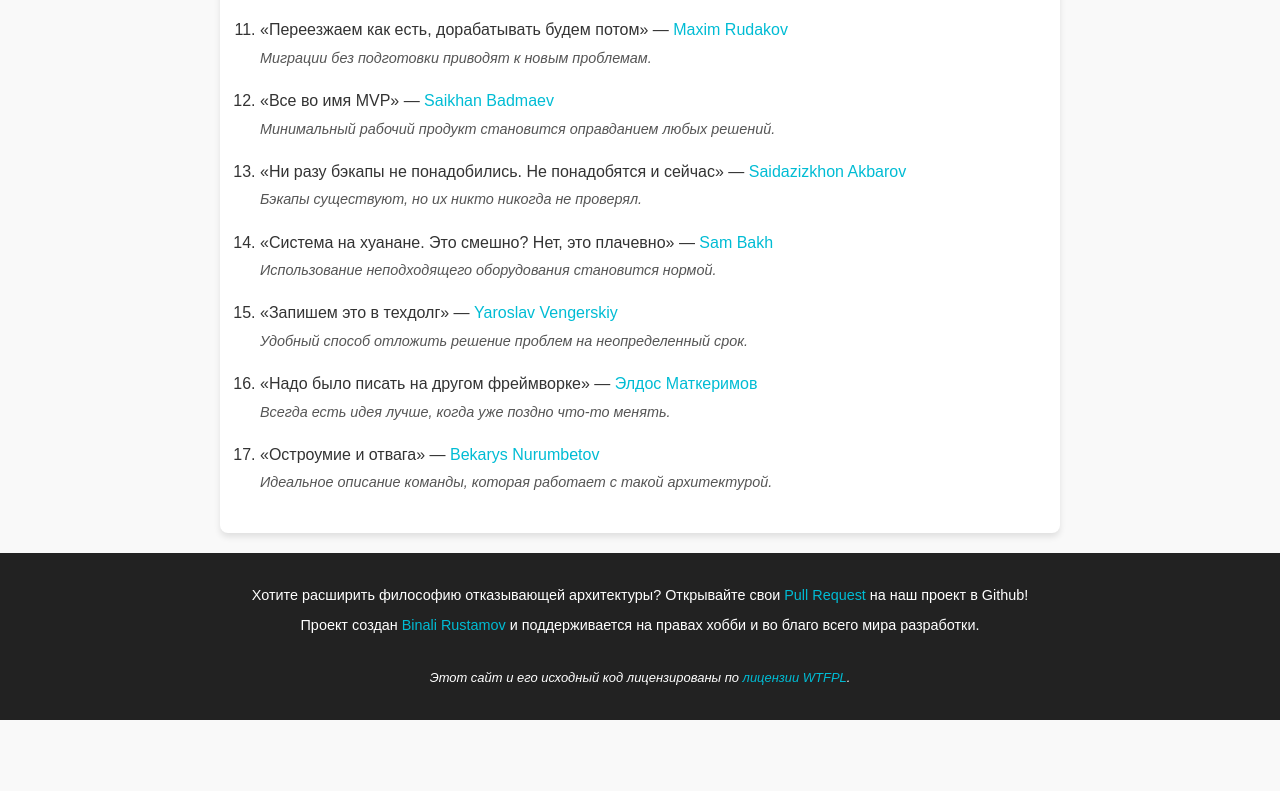
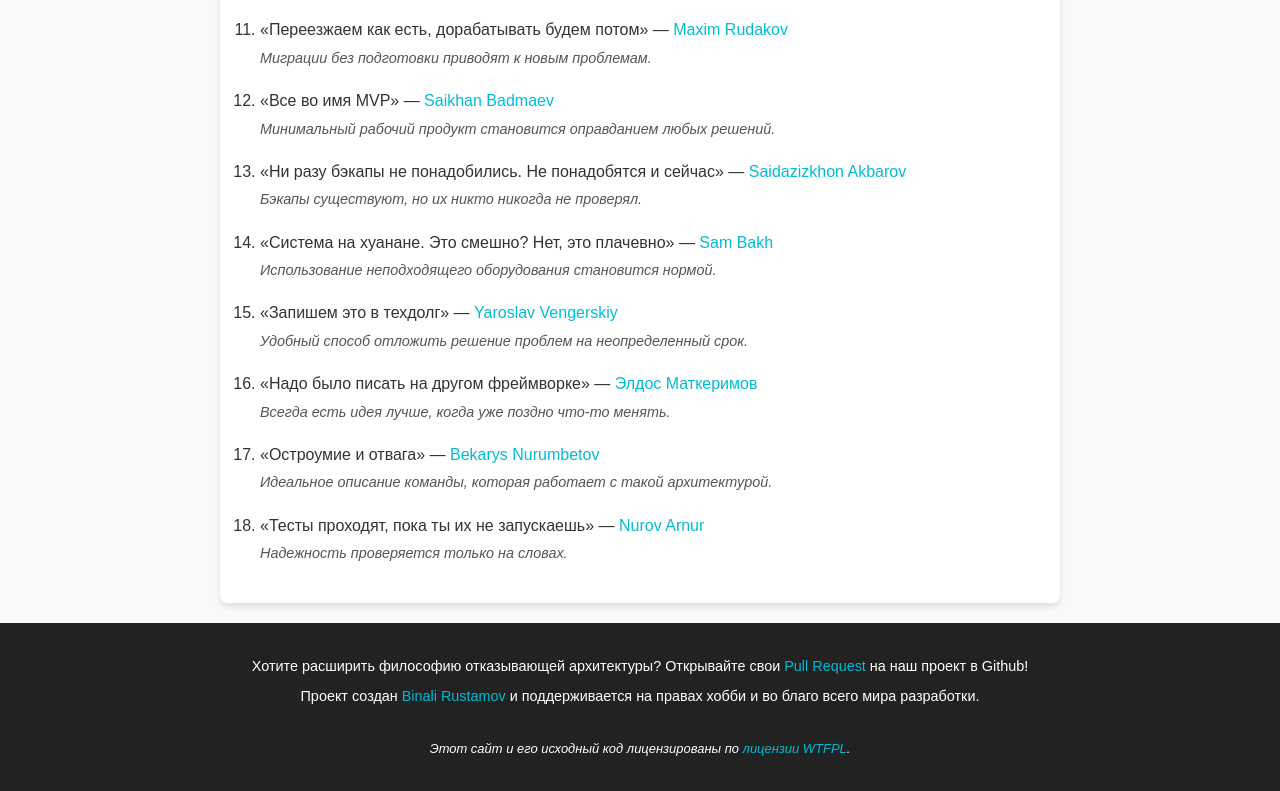
Before and after one commit to Failing-Architecture/fail-arch.xyz, a plain HTML site: page src/ru/index.html in a window 1280 px wide. Shown: the part 1061-1852 px from the top of the page. Before the commit the page ends 1781 px from the top, so only its background shows below. Drawn offline with Linux system fonts and the light colour scheme.

Commit message:
added Arnur

```diff
--- a/src/ru/index.html
+++ b/src/ru/index.html
@@ -132,6 +132,11 @@
                 <small>Идеальное описание
                     команды, которая работает с такой архитектурой.</small>
             </li>
+            <li>«Тесты проходят, пока ты их не запускаешь» —
+                <a href="https://www.linkedin.com/in/arnur-nurov/">Nurov Arnur</a>
+                <br>
+                <small>Надежность проверяется только на словах.</small>
+            </li>
         </ul>
     </div>
     <footer>
```
Also changed, not shown: src/en/index.html (+5 -0 lines).
